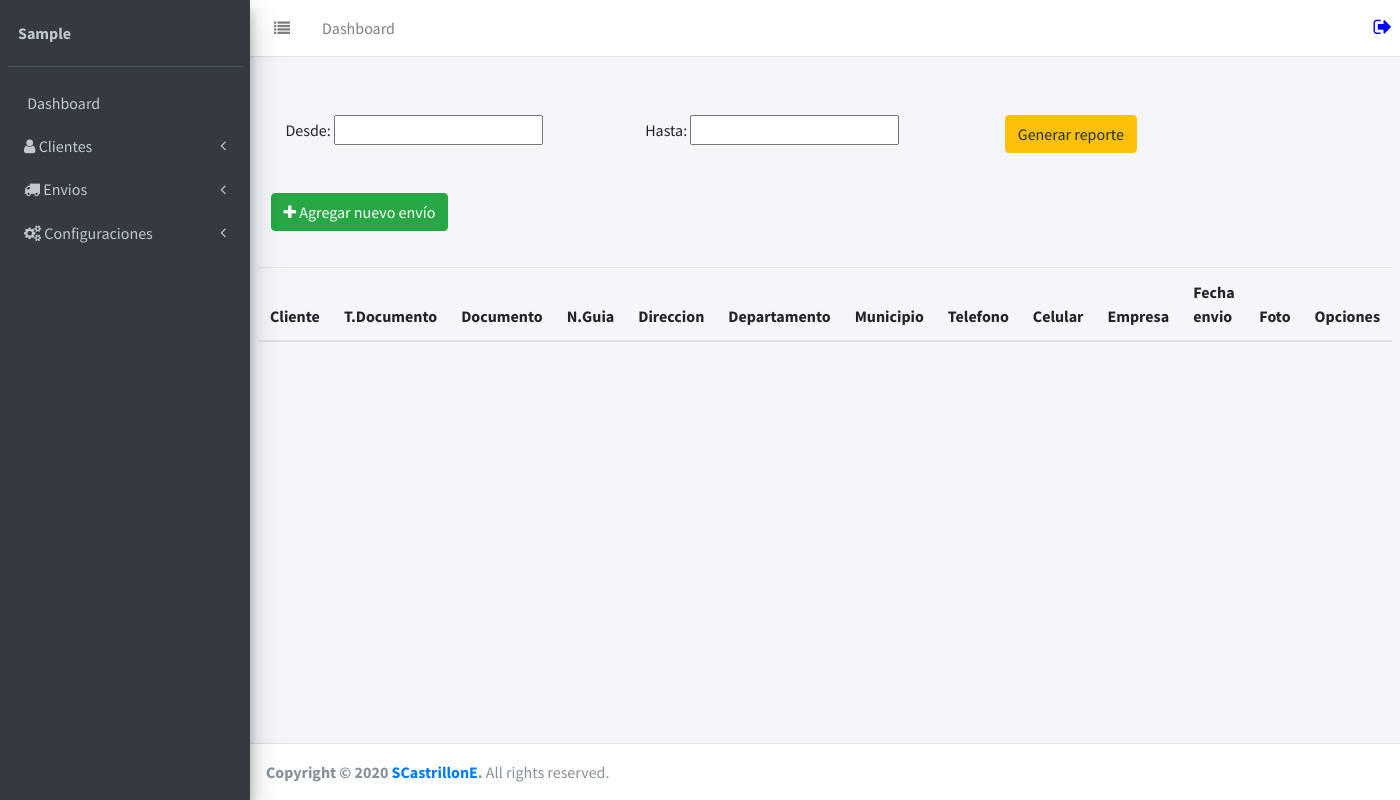
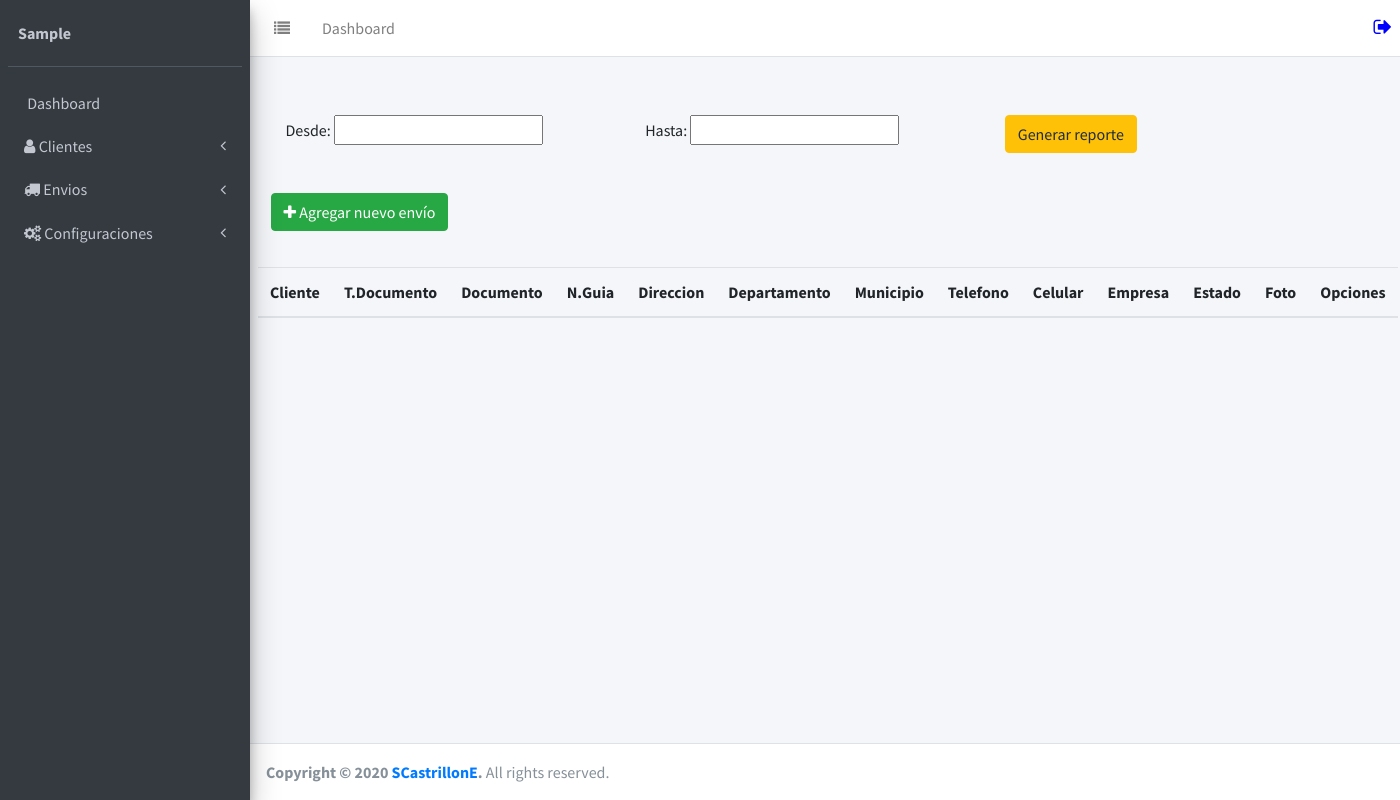
Before and after one commit to ScastrillonE/Gestion-envios, a Django app: page /shipping/list in a window 1400 px wide. Run offline with Django 3.2, Linux system fonts and the light colour scheme; the visitor is signed in with stand-in values (Sample User, id 1); data that the repository does not hold is empty; some libraries are stand-ins or nearby versions.

Commit message:
Fix shipping table error-3

```diff
--- a/shipments/templates/shipments/list_shipping.html
+++ b/shipments/templates/shipments/list_shipping.html
@@ -41,7 +41,7 @@
         <th>Telefono</th>
         <th>Celular</th>
         <th>Empresa</th>
-        <th>Fecha envio</th>
+        <th>Estado</th>
         <th>Foto</th>
         <th>Opciones</th>
     </tr>
--- a/static/js/functions.js
+++ b/static/js/functions.js
@@ -62,7 +62,7 @@ function listarEnvios(){
             {"data":"c_phone"},
             {"data":"c_cel"},
             {"data":"s_company"},
-            {"data":"send_date"},
+            {"data":"status"},
             {
                 data: 'Foto',
                 render: function(data,type,row){
```
